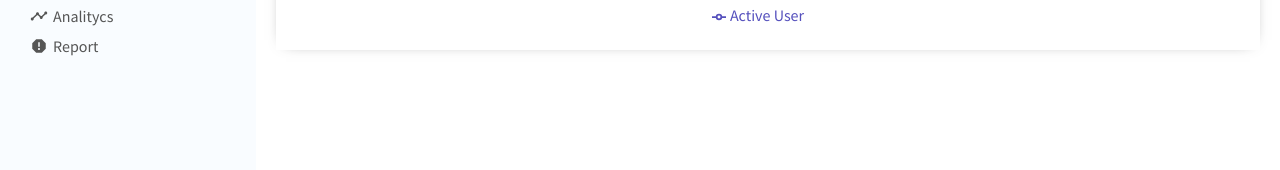
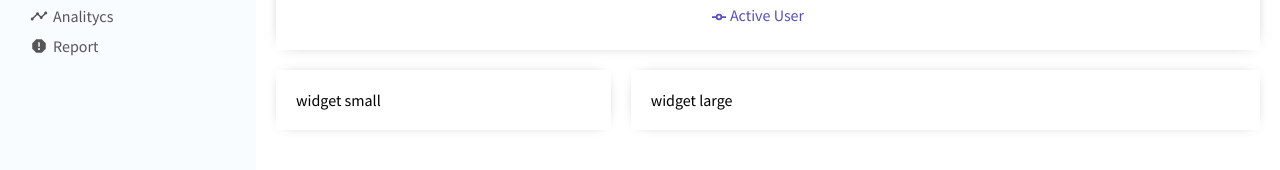
Before and after one commit to bregarulai/brega-admin, a React (Create React App) app: page / in a window 1280 px wide. Shown: the part 512-682 px from the top of the page. Built offline with nearby package versions, Linux system fonts and the light colour scheme.

Commit message:
created widgets basic form

```diff
--- /dev/null
+++ b/src/components/WidgetLg/index.jsx
@@ -0,0 +1,8 @@
+import React from "react";
+import "./widgetLg.css";
+
+const WidgetLg = () => {
+  return <div className="widgetLg">widget large</div>;
+};
+
+export default WidgetLg;
--- /dev/null
+++ b/src/components/WidgetLg/widgetLg.css
@@ -0,0 +1,6 @@
+.widgetLg {
+    flex: 2;
+    padding: 2rem;
+    -webkit-box-shadow: 0px 0px 15px -10px rgba(0, 0, 0, 0.75);
+    box-shadow: 0px 0px 15px -10px rgba(0, 0, 0, 0.75);
+}
--- /dev/null
+++ b/src/components/WidgetSm/index.jsx
@@ -0,0 +1,8 @@
+import React from "react";
+import "./widgetSm.css";
+
+const WidgetSm = () => {
+  return <div className="widgetSm">widget small</div>;
+};
+
+export default WidgetSm;
--- /dev/null
+++ b/src/components/WidgetSm/widgetSm.css
@@ -0,0 +1,7 @@
+.widgetSm {
+    flex: 1;
+    padding: 2rem;
+    margin-right: 2rem;
+    -webkit-box-shadow: 0px 0px 15px -10px rgba(0, 0, 0, 0.75);
+    box-shadow: 0px 0px 15px -10px rgba(0, 0, 0, 0.75);
+}
--- a/src/pages/Home/home.css
+++ b/src/pages/Home/home.css
@@ -1,3 +1,8 @@
 .home {
     flex: 4;
 }
+
+.homeWidgets {
+    display: flex;
+    margin: 2rem;
+}
--- a/src/pages/Home/index.jsx
+++ b/src/pages/Home/index.jsx
@@ -3,6 +3,8 @@ import Chart from "../../components/Chart";
 import FeaturedInfo from "../../components/FeaturedInfo";
 import "./home.css";
 import { userData } from "../../dummyData";
+import WidgetSm from "../../components/WidgetSm";
+import WidgetLg from "../../components/WidgetLg";
 
 const Home = () => {
   return (
@@ -14,6 +16,10 @@ const Home = () => {
         dataKey="Active User"
         grid
       />
+      <div className="homeWidgets">
+        <WidgetSm />
+        <WidgetLg />
+      </div>
     </div>
   );
 };
```
